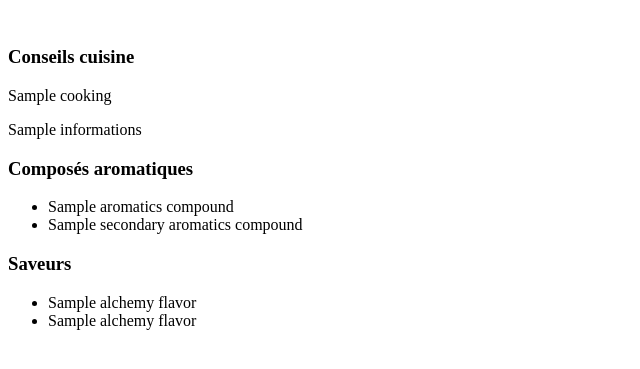
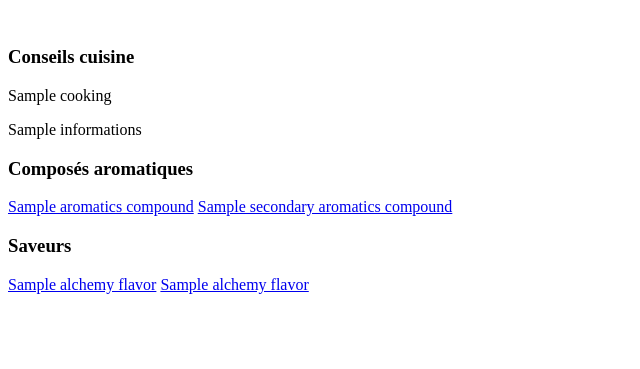
Before and after one commit to Bertoia-Jeremy/SpicyMatch, a Symfony app: template templates/spices/view.html.twig in a window 1280 px wide. Shown: the part 132-501 px from the top of the page, without its empty margins (0-640 px from the left). Run offline with Twig, Linux system fonts and the light colour scheme; the template is opened without the code that fills it: most values are stand-ins (such as "Sample title", 1, 10 or a date in 2020); some libraries are stand-ins or nearby versions.

Commit message:
1st step view compounds & flavors - add link search + spice show

```diff
--- a/templates/spices/view.html.twig
+++ b/templates/spices/view.html.twig
@@ -34,22 +34,22 @@
                 </div>
                 <div class="card-body bg-white">
                     <div class="card-text">
-                        <div></div>{# Faire un ovale de couleur du composé principale puis secondaire #}
-                        <ul class="list-group list-group-horizontal flex-wrap">
+                        <div class="list-group list-group-horizontal flex-wrap">
                         {# TODO => Mettre le lien pour accéder directement à la page de présentation du composé #}
                             {% for aromaticCompound in spice.aromaticsCompounds %}
-                                <li class="list-group-item list-group-item-primary rounded m-1 p-1">{{ aromaticCompound.name }}</li>
+                                <a href="{{ path('view_aromatic_compound', {"id" : aromaticCompound.id}) }}"
+                                 class="list-group-item list-group-item-primary rounded m-1 p-1">{{ aromaticCompound.name }}</a>
                             {% endfor %}
                             {% for aromaticCompound in spice.secondaryAromaticsCompounds %}
-                                <li class="list-group-item list-group-item-secondary rounded m-1 p-1">{{ aromaticCompound.name }}</li>
+                                <a href="{{ path('view_aromatic_compound', {"id" : aromaticCompound.id}) }}"
+                                 class="list-group-item list-group-item-secondary rounded m-1 p-1">{{ aromaticCompound.name }}</a>
                             {% endfor %}
-                        </ul>
+                        </div>
                     </div>
                 </div>
             </div>
         </div>
 
-        {# Décalé droite -> Saveurs - Mettre une couleur en opacité légère #}
         <div class="row my-3 rounded w-100 p-0">
             <div class="card p-0 w-100 h-100 shadow">
                 <div class="card-header bg-secondary">
@@ -57,20 +57,21 @@
                 </div>
                 <div class="card-body bg-white">
                     <div class="card-text">
-                        <div></div>{# Faire un ovale de couleur du composé principale puis secondaire #}
-                        <ul class="list-group list-group-horizontal flex-wrap">
-                        {# TODO => Mettre le lien pour accéder directement à la page de présentation de la saveur #}
+                        <div class="list-group list-group-horizontal flex-wrap">
                         {% for aromaticCompound in spice.aromaticsCompounds %}
                             {% for flavor in aromaticCompound.AlchemyFlavors %}
-                                <li class="list-group-item list-group-item-primary rounded m-1 p-1">{{ flavor.name }}</li>
+                                <a href="{{ path('view_alchemy_flavors', {"id" : flavor.id}) }}"
+                                 class="list-group-item list-group-item-primary rounded m-1 p-1">{{ flavor.name }}</a>
                             {% endfor %}
                         {% endfor %}
+
                         {% for aromaticCompound in spice.secondaryAromaticsCompounds %}
                             {% for flavor in aromaticCompound.AlchemyFlavors %}
-                                <li class="list-group-item list-group-item-secondary rounded m-1 p-1">{{ flavor.name }}</li>
+                                <a href="{{ path('view_alchemy_flavors', {"id" : flavor.id}) }}"
+                                 class="list-group-item list-group-item-secondary rounded m-1 p-1">{{ flavor.name }}</a>
                             {% endfor %}
                         {% endfor %}
-                        </ul>
+                        </div>
                     </div>
                 </div>
             </div>
```
Also changed, not shown: src/Controller/AlchemyFlavorsController.php (+9 -0 lines), src/Controller/AromaticCompoundController.php (+9 -0 lines), templates/alchemy_flavors/view.html.twig (added, +24 -0 lines), templates/aromatic_compound/view.html.twig (added, +24 -0 lines).
